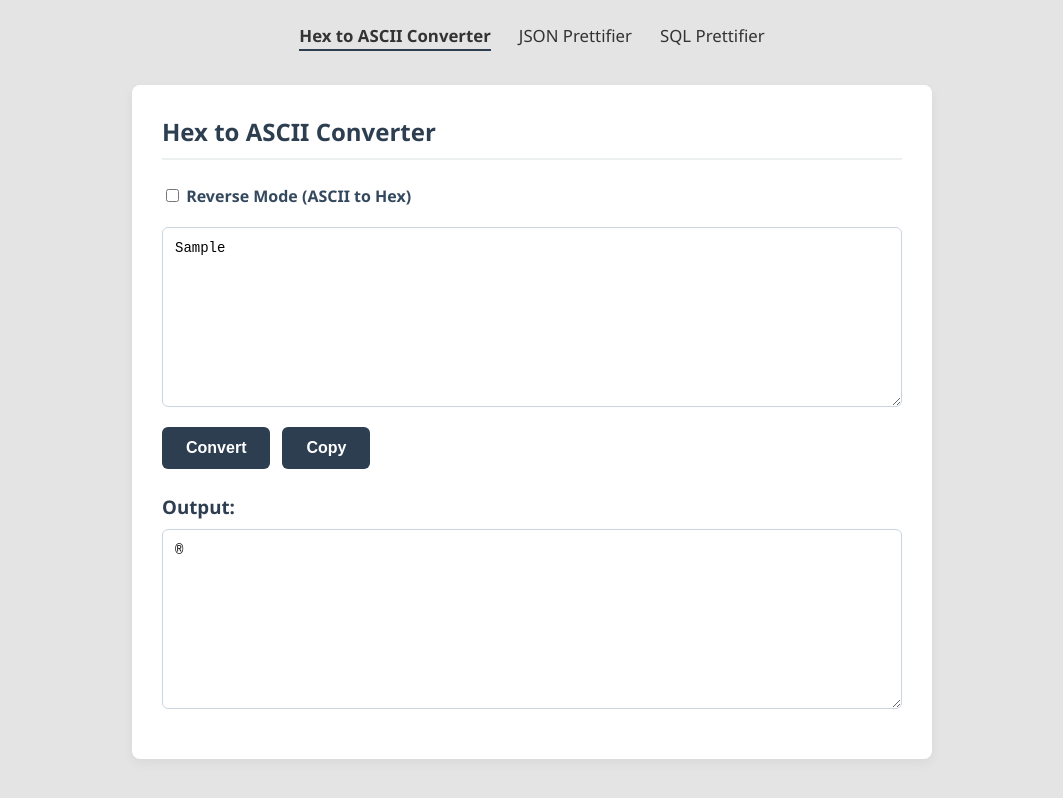
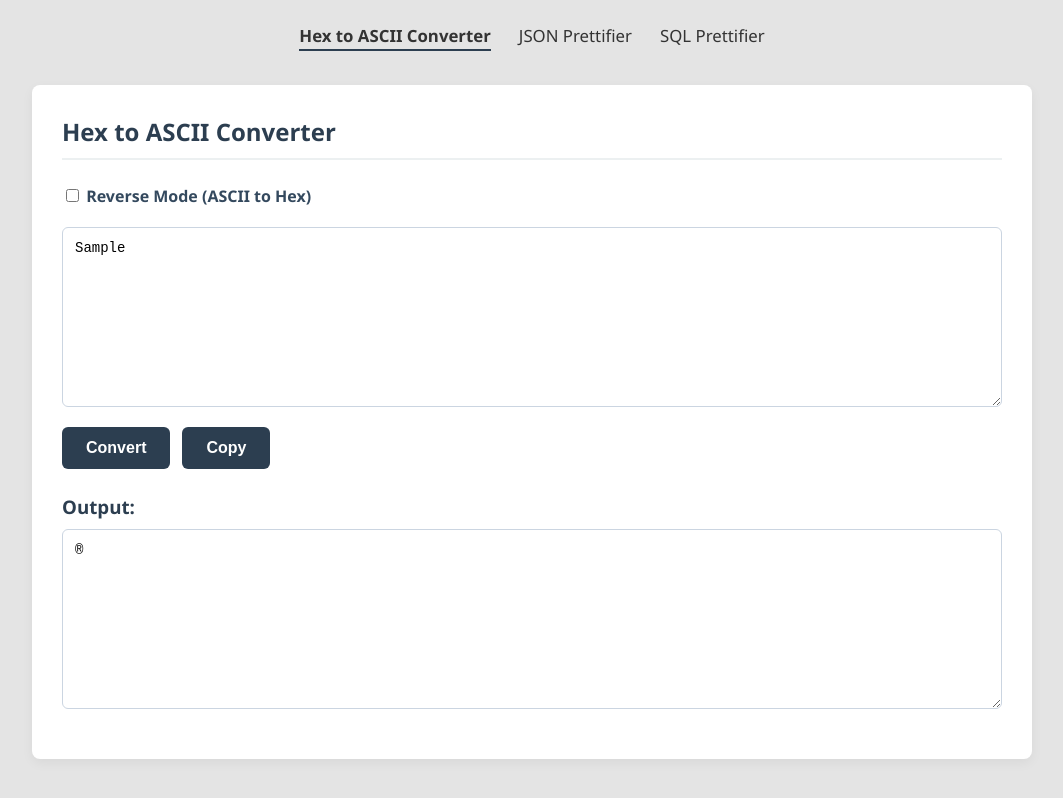
Before and after one commit to dsm-lavacake/texttools, a plain HTML site: page index.html in a window 1280 px wide. Both pictures are taken after typing "Sample" into the empty fields and a click on the button "Convert". Shown: the whole page, without its empty margins (108-1171 px from the left). Drawn offline with Linux system fonts and the light colour scheme.

Commit message:
Changed Width to standard 1000px for all tools. Updated Hex tool to exclude variations of 0x (number base indicators)

```diff
--- a/index.html
+++ b/index.html
@@ -60,7 +60,7 @@
             padding: 30px;
             border-radius: 8px;
             box-shadow: 0 4px 12px rgba(0, 0, 0, 0.05);
-            max-width: 800px;
+            max-width: 1000px;
             margin: 0 auto;
         }
 
@@ -504,8 +504,8 @@ const SqlFormatter = (() => {
                                 outputEl.value = hexStr.trim().toUpperCase();
                             } else {
                                 // Hex to ASCII Conversion
-                                // Remove any spaces or formatting characters
-                                const cleanHex = inputVal.replace(/[^0-9a-fA-F]/g, '');
+                                // Drop any 0x prefixes, then any spaces or formatting characters
+                                const cleanHex = inputVal.replace(/0x/gi, '').replace(/[^0-9a-fA-F]/g, '');
                                 if (cleanHex.length % 2 !== 0) {
                                     throw new Error("Invalid hex string length.");
                                 }
@@ -572,7 +572,7 @@ const SqlFormatter = (() => {
                 id: 'sql-prettifier',
                 name: 'SQL Prettifier',
                 template: `
-                <div class="tool-container" style="max-width: 1000px;">
+                <div class="tool-container">
                     <h2 class="tool-title">SQL Prettifier</h2>
 
                     <p style="color: #7f8c8d; margin-top: -15px; margin-bottom: 20px;">
```
